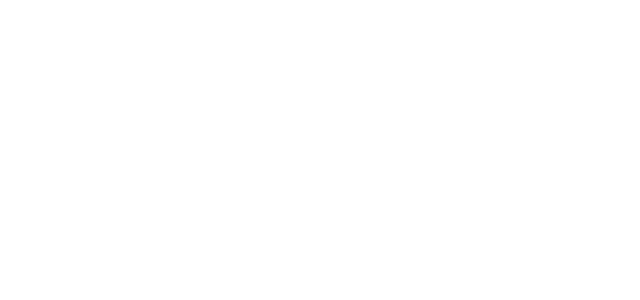
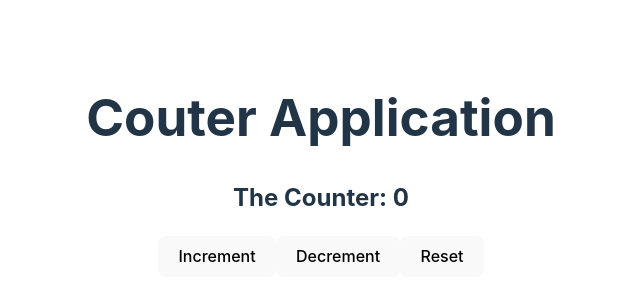
Before and after one commit to phantom-rider118/Esercizi_Develop_React, a React (Vite) app in the folder React-project/: page / in a window 1280 px wide. Shown: the part 234-534 px from the top of the page, without its empty margins (319-959 px from the left). Built offline with nearby package versions, Linux system fonts and the light colour scheme.

Commit message:
esercizio su UseState

```diff
--- a/React-project/src/App.jsx
+++ b/React-project/src/App.jsx
@@ -1,10 +1,15 @@
-import './App.css'
+import "./App.css";
+import { Counter } from "./components/Counter";
 
 function App() {
   return (
     <>
+      <div>
+        <h1>Couter Application</h1>
+        <Counter initialValue={0} incrementAmount={1} />
+      </div>
     </>
-  )
+  );
 }
 
-export default App
+export default App;
--- /dev/null
+++ b/React-project/src/components/Counter.jsx
@@ -0,0 +1,28 @@
+import { useState } from "react";
+import { CounterDisplay } from "./CounterDisplay";
+
+// eslint-disable-next-line react/prop-types
+export function Counter({ initialValue, incrementAmount }) {
+  const [counter, setCounter] = useState(initialValue);
+
+  function handleCounterIncrement() {
+    setCounter((c) => c + incrementAmount);
+  }
+
+  function handleCounterDecrement() {
+    setCounter((c) => c - incrementAmount);
+  }
+
+  function handleCounterReset() {
+    setCounter(initialValue);
+  }
+
+  return (
+    <div>
+      <CounterDisplay count={counter} />
+      <button onClick={handleCounterIncrement}>Increment</button>
+      <button onClick={handleCounterDecrement}>Decrement</button>
+      <button onClick={handleCounterReset}>Reset</button>
+    </div>
+  );
+}
--- /dev/null
+++ b/React-project/src/components/CounterDisplay.jsx
@@ -0,0 +1,12 @@
+// eslint-disable-next-line react/prop-types
+export function CounterDisplay({count}) {
+    return <h2>The Counter: {count}</h2>;
+  }
+
+
+  //Quando si utilizza la funzione "setter" di useState, si dovrebbe usare:
+  //Nel caso abbiamo bisogno di un valore che dipenda dal valore precedente, allora utilizziamo la callback
+  // es. setCounter((c)=> c + incrementAmount).
+  //Questo metodo ci permette di utilizzare lo stato più aggiornato anche in caso di chiamate multiple.
+  //Nel caso non dipendiamo da un valore precedente allora utilizziamo il valore immediato come nel caso di Reset
+  //Se siamo indecisi su quale metodo utillizzare, allora utilizziamo il metodo Callback che funziona in entrambi i casi.
```
